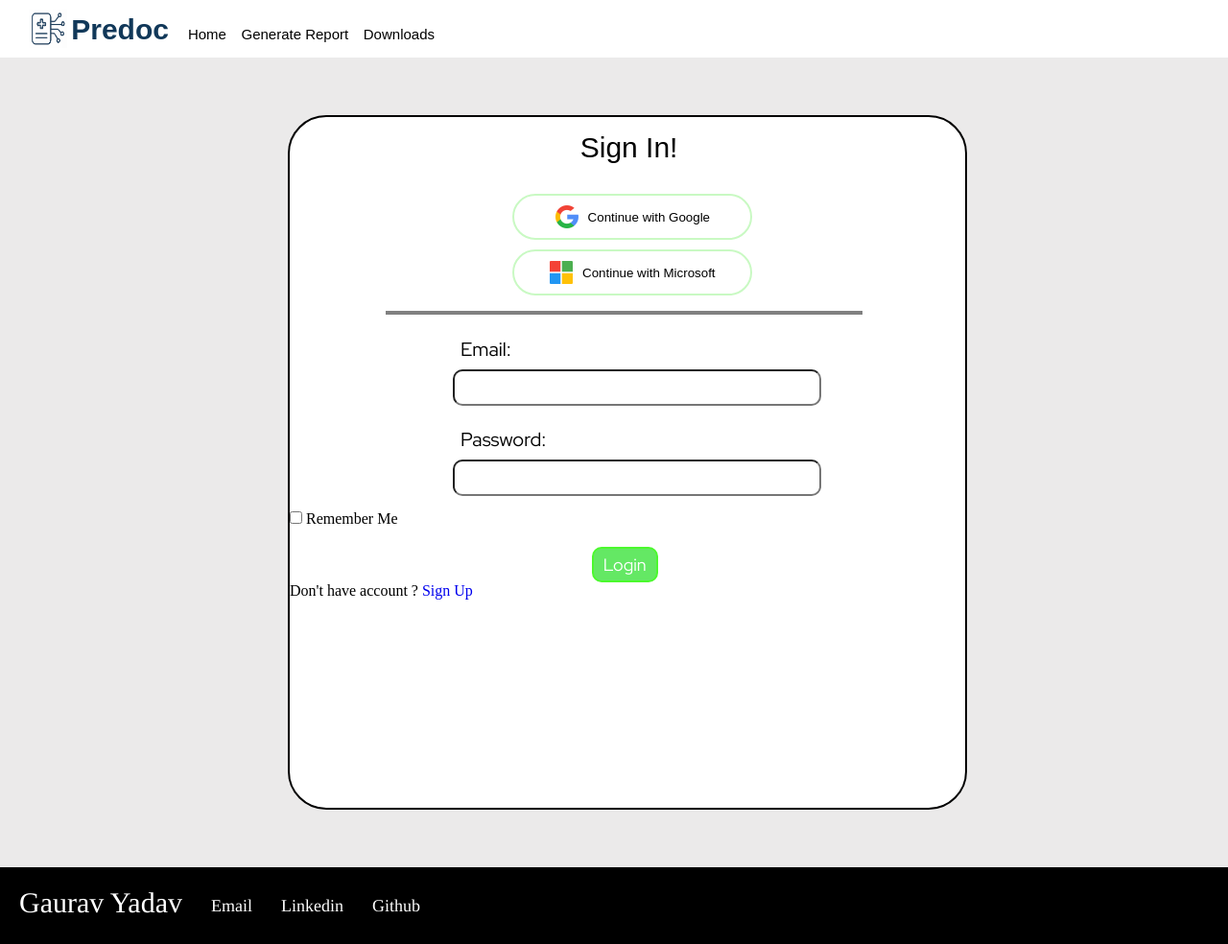
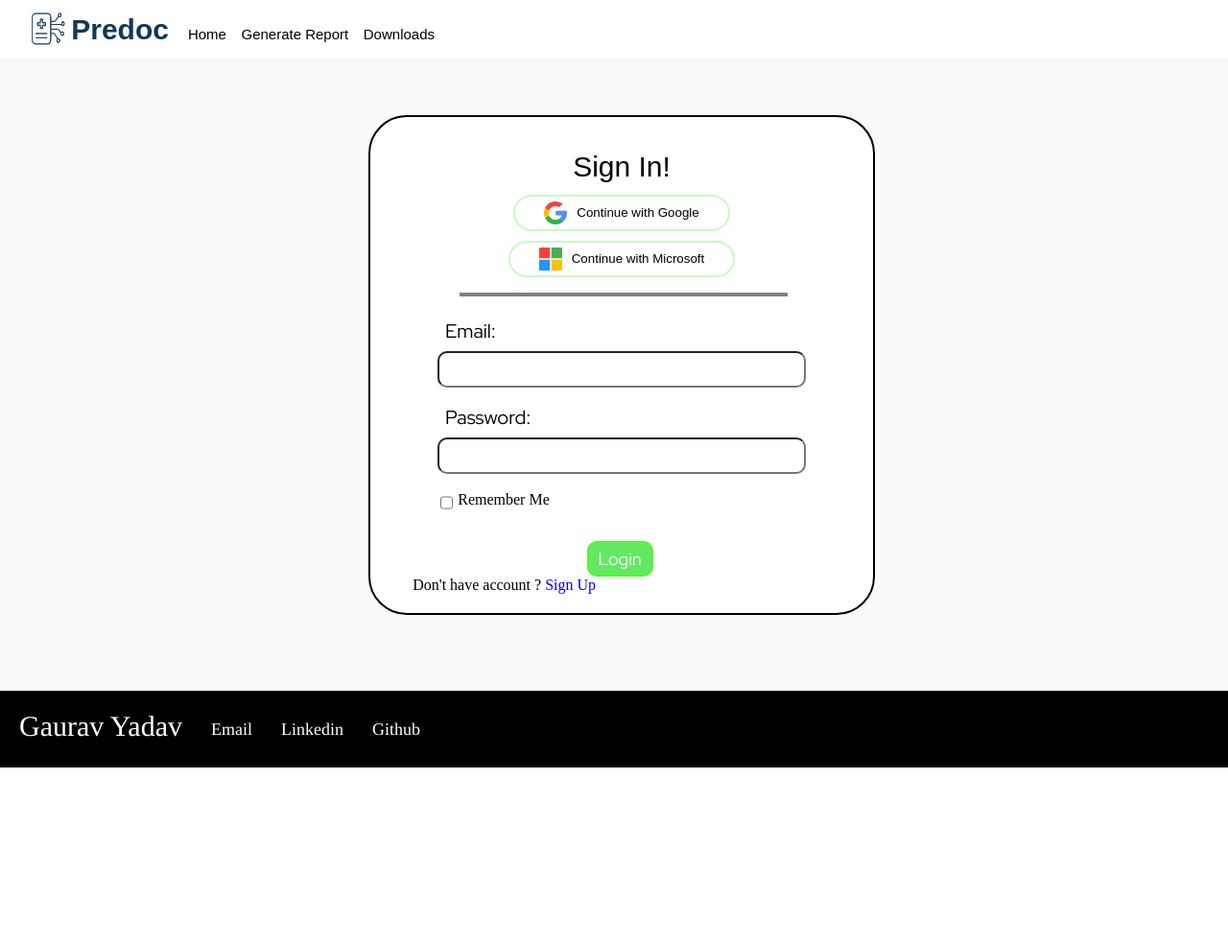
Before and after one commit to GAuravY19/PreDoc, a Flask app: page /login in a window 1280 px wide. Shown: the whole page at 96% size. After the commit the page ends 800 px from the top, so only its background shows below. Run offline with Flask 3, Linux system fonts and the light colour scheme; some libraries are stand-ins or nearby versions; some web fonts are replaced.

Commit message:
Minor changes for responsive webpages

```diff
--- a/predoc_app/static/details.css
+++ b/predoc_app/static/details.css
@@ -16,8 +16,11 @@
     border-radius: 10px;
     border: 2px solid rgb(196, 193, 193);
     margin-top: 5%;
-    margin-left: 20%;
+    /* margin-left: 20%; */
     margin-bottom: 5%;
+    position: relative;
+    left: 50%;
+    transform: translate(-50%);
 }
 
 .separator{
--- a/predoc_app/static/home.css
+++ b/predoc_app/static/home.css
@@ -7,16 +7,20 @@
 }
 
 .box{
-    height: 30vh;
-    width: 40vw;
+    height: max-content;
+    width: max-content;
     background-color: white;
     display: flex;
     flex-direction: column;
     align-items: center;
     margin-top: 10%;
-    margin-left: 30%;
+    /* margin-left: 30%; */
     box-shadow: 10px 10px 5px gray;
     border-radius: 15px;
+    padding: 30px;
+    position: absolute;
+    left: 50%;
+    transform: translate(-50%);
 }
 
 .box h1{
--- a/predoc_app/static/layout.css
+++ b/predoc_app/static/layout.css
@@ -18,7 +18,7 @@ body{
     min-height: 100%;
     display: flex;
     flex-direction: column;
-    background-color: rgb(235, 234, 234);
+    background-color: #f9f9f9;
 }
 
 .nav-color{
--- a/predoc_app/static/profile.css
+++ b/predoc_app/static/profile.css
@@ -6,10 +6,8 @@
 }
 
 .main-profile-box{
-    height: 40vh;
-    /* background-color: red; */
-    width: 65%;
     margin-left: 16%;
+    width: max(65%, 60vw);
     margin-top: 6%;
     border: 3px solid rgb(191, 190, 190);
     border-radius: 15px;
@@ -18,6 +16,8 @@
 }
 
 .basic-details{
+    height: max-content;
+    width: auto;
     display: flex;
     flex-direction: row;
 }
@@ -30,18 +30,26 @@
     height: 200px;
     width: 200px;
     margin-left: 20%;
-    margin-top: 25%;
-    border-radius: 80px;
+    margin-top: 12%;
+    border-radius: 100px;
     border: 3px solid rgb(0, 166, 255);
+}
 
+.space{
+    padding-left: 10px;
+    margin-top: 5px;
+    padding-bottom: 5px;
+}
+
+.space-button{
+    margin-left: 35%;
 }
 
 .details{
     height: max-content;
-    width: max-content;
-    margin-left: 10%;
+    width: fit-content;
+    margin-left: 8%;
     margin-top: 7%;
-    /* border: 5px solid beige; */
     font-family: "Tinos", serif;
     font-weight: 400;
     font-style: normal;
--- a/predoc_app/static/register.css
+++ b/predoc_app/static/register.css
@@ -12,14 +12,15 @@
 }
 
 .register-box{
-    height: 90vh;
-    width: 55vw;
+    height: max-content;
+    width: max-content;
     background-color: white;
-    margin-left: 300px;
+    margin-left: 30%;
     margin-top: 60px;
     margin-bottom: 60px;
     border: 2px solid black;
     border-radius: 40px;
+    padding: 20px;
 }
 
 .legend-text{
@@ -28,43 +29,49 @@
     font-style: normal;
     font-size: 30px;
     padding-top: 15px;
-    padding-left: 43%;
+    text-align: center;
 }
 
-.signup-options{
-    /* background-color: yellow; */
+.signup-options {
     height: 10vh;
-    width: 20vw;
-    margin-left: 33%;
-    margin-top:3%;
+    width: 100%;
+    display: flex;
+    flex-direction: column;
+    align-items: center;
+    justify-content: center;
+    margin-top: 2%;
 }
 
-.google-signup{
+
+.google-signup {
     display: flex;
     flex-direction: row;
-    padding: 10px;
+    padding: 5px 30px;
     justify-content: center;
     align-items: center;
     height: 6vh;
-    width: 250px;
+    width: max-content;
     border: 2px solid rgb(201, 249, 195);
     border-radius: 30px;
-    margin-bottom: 10px;
+    margin: 0 auto 10px auto;
     background-color: white;
 }
 
-.microsoft-signup{
+
+.microsoft-signup {
     display: flex;
     flex-direction: row;
-    padding: 10px;
+    padding: 5px 30px;
     justify-content: center;
     align-items: center;
     height: 6vh;
-    width: 250px;
+    width: max-content;
+    border: 2px solid rgb(201, 249, 195);
     border-radius: 30px;
-    border: 2px solid rgb(201, 249, 195);
+    margin: 0 auto 10px auto;
     background-color: white;
 }
+
 
 .google-signup img{
     padding-right: 10px;
@@ -83,10 +90,10 @@
 }
 
 .separator-line{
-    margin-top: 6%;
+    margin-top: 3%;
     width: 70%;
     border: 2px solid gray;
-    margin-left: 100px;
+    margin-left: 15%;
 }
 
 form{
@@ -98,11 +105,10 @@ form{
 .form-element{
     height: 10vh;
     width: 30vw;
-    /* background-color: yellow; */
     display: flex;
     flex-direction: column;
-    margin-left: 170px;
     margin-bottom: 2%;
+    padding: 0 50px;
 }
 
 .formlabel{
@@ -121,8 +127,8 @@ form{
 
 
 .submit-button{
-    height: 50px;
-    width: 120px;
+    height: max-content;
+    width: max-content;
     border-radius: 10px;
     /* background-color: black; */
     color: white;
@@ -130,6 +136,7 @@ form{
     background-color: rgb(72, 234, 72);
     font-family: 'Red Hat Display';
     font-size: 20px;
+    padding: 25px;
 }
 
 .submit-button:hover{
@@ -137,7 +144,7 @@ form{
 }
 
 .form-submit{
-    margin-left: 43%;
+    margin-left: 40%;
     margin-top: 20px;
 }
 
@@ -149,3 +156,31 @@ form{
 .already a{
     color: blue;
 }
+
+
+.form-element-remember{
+    height: 5vh;
+    display: flex;
+    flex-direction: row;
+    margin-left: 11%;
+    /* margin-top: 1%; */
+}
+
+.formlabel-remember{
+    padding-top: 2%;
+    padding-left: 5px;
+}
+
+.need p{
+    padding-left: 5%;
+}
+
+.need a{
+    color: blue;
+}
+
+.invalid-feedback{
+    color: red;
+    font-size: 15px;
+    padding-top: 5px;
+}
```
Also changed, not shown: other parts of predoc_app/static/layout.css (+20 -10 lines).
